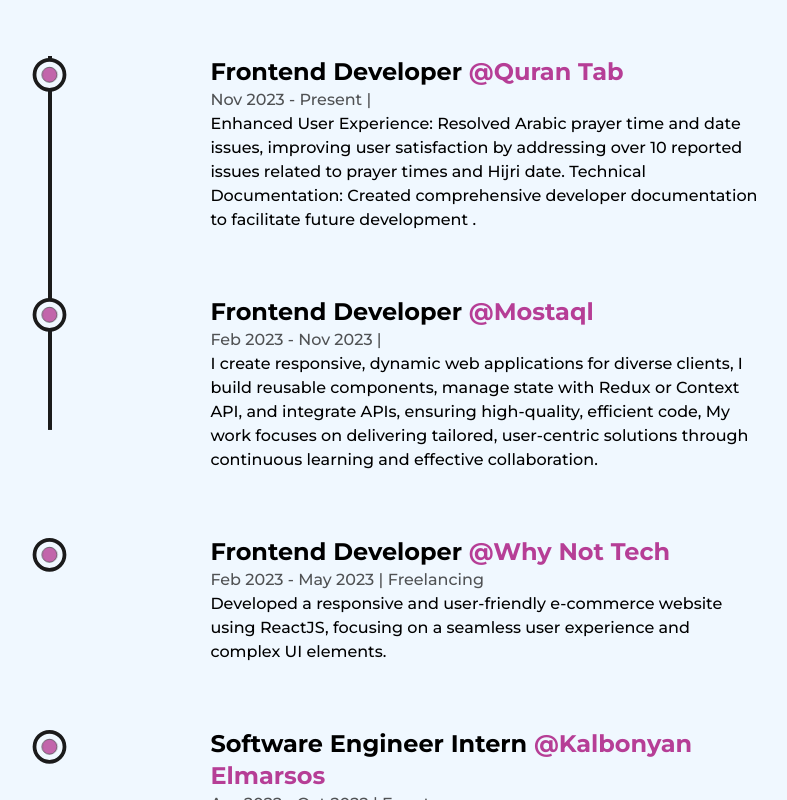
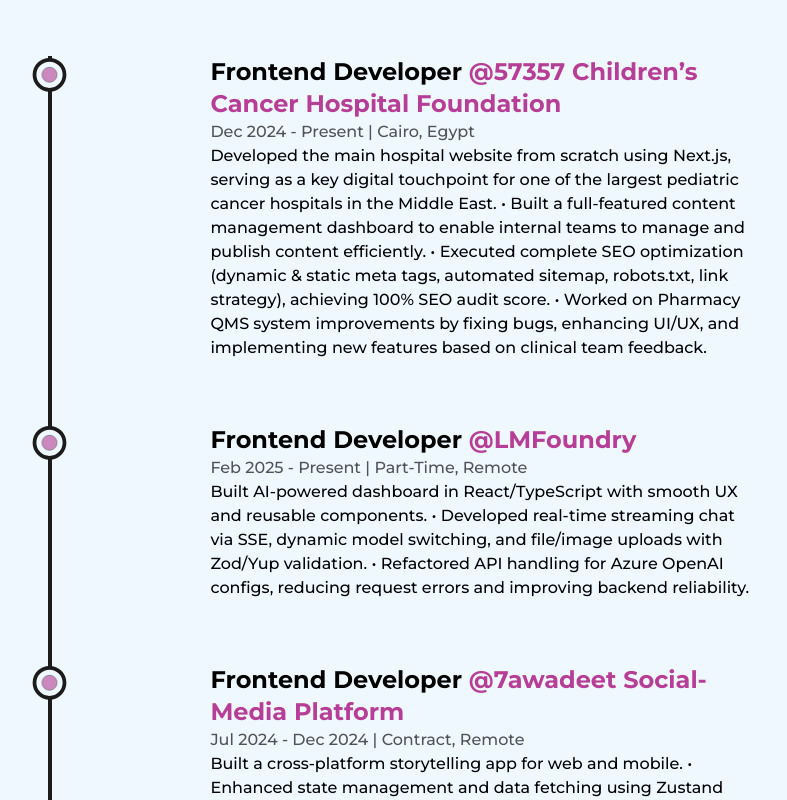
Before and after one commit to ahmedhanydev/nextjs-portfolio, a Next.js app: page /about in a window 1280 px wide. Shown: the part 2200-3000 px from the top of the page, without its empty margins (172-959 px from the left). Built offline with nearby package versions, Linux system fonts and the light colour scheme.

Commit message:
Add experience data for various frontend development roles in JSON format

```diff
--- a/src/app/page.tsx
+++ b/src/app/page.tsx
@@ -38,7 +38,7 @@
             </p>
             <div className="mt-2 flex items-center justify-center self-center lg:self-center">
               <Link
-                href="/Ahmed Hany Cv Frontend Developer.pdf"
+                href="/Ahmed Hany Frontend CV.pdf"
                 target="_blank"
                 rel="noopener noreferrer"
                 className="flex items-center bg-dark text-light p-2.5 px-6 rounded-lg text-lg font-semibold hover:bg-light hover:text-dark border-2 border-solid border-transparent hover:border-dark dark:text-dark dark:bg-light hover:dark:text-light hover:dark:bg-dark hover:dark:border-light md:p-2 md:px-4 md:text-base"
--- a/src/components/Experience.tsx
+++ b/src/components/Experience.tsx
@@ -3,6 +3,7 @@
 import { motion, useScroll } from "framer-motion";
 import { useRef } from "react";
 import LiIcon from "./LiIcon";
+import experienceData from "@/data/experience.json";
 
 type DetailsProps = {
   position: string;
@@ -12,6 +13,9 @@
   address: string;
   work: string;
 };
+
+const typedExperienceData = experienceData as DetailsProps[];
+
 const Details = ({
   position,
   company,
@@ -71,44 +75,17 @@
           className="absolute left-9 top-0 w-[4px] h-full bg-dark origin-top dark:bg-light md:w-[2px] md:left-[30px] xs:left-[20px]"
         />
         <ul className="w-full flex flex-col items-start justify-between ml-4  xs:ml-2 ">
-          <Details
-            position="Frontend Developer"
-            company="Quran Tab"
-            companyLink="https://chromewebstore.google.com/detail/quran-tab/afaihcdgkjebgabomemccdneglknjkdd?hl=en"
-            time="Nov 2023 - Present"
-            address=""
-            work="Enhanced User Experience: Resolved Arabic prayer time and date issues, improving user satisfaction by
-            addressing over 10 reported issues related to prayer times and Hijri date.
-            Technical Documentation: Created comprehensive developer documentation to facilitate future
-            development .
-            "
-          />
-          <Details
-            position="Frontend Developer"
-            company="Mostaql"
-            companyLink=""
-            time="Feb 2023 - Nov 2023"
-            address=""
-            work="I create responsive, dynamic web applications for diverse clients, I build reusable components, manage state with Redux or Context API, and integrate APIs, ensuring high-quality, efficient code, My work focuses on delivering tailored, user-centric solutions through continuous learning and effective collaboration."
-          />
-          <Details
-            position="Frontend Developer"
-            company="Why Not Tech"
-            companyLink="https://www.whynot-tech.com/"
-            time="Feb 2023 - May 2023"
-            address="Freelancing"
-            work="Developed a responsive and user-friendly e-commerce website using ReactJS, focusing on a seamless user experience and complex UI elements."
-          />
-          <Details
-            position="Software Engineer Intern"
-            company="Kalbonyan Elmarsos"
-            companyLink="https://www.linkedin.com/company/%D9%83%D8%A7%D9%84%D8%A8%D9%86%D9%8A%D8%A7%D9%86-%D8%A7%D9%84%D9%85%D8%B1%D8%B5%D9%88%D8%B5/"
-            time="Apr 2022 - Oct 2022"
-            address="Egypt"
-            work="This is an online internship with mentoring from senior software engineers,
-                  Gives me learning tasks that sculpted my software and programming skill,
-                  During this Internship I do about 6 projects now and taken 15 Project-Based courses."
-          />
+          {typedExperienceData.map((item) => (
+            <Details
+              key={item.company + item.time}
+              position={item.position}
+              company={item.company}
+              companyLink={item.companyLink}
+              time={item.time}
+              address={item.address}
+              work={item.work}
+            />
+          ))}
         </ul>
       </div>
     </div>
--- /dev/null
+++ b/src/data/experience.json
@@ -0,0 +1,58 @@
+[
+    {
+    "position": "Frontend Developer",
+    "company": "57357 Children’s Cancer Hospital Foundation ",
+    "companyLink": "https://www.57357.org ",
+    "time": "Dec 2024 - Present",
+    "address": "Cairo, Egypt",
+  "work":"Developed the main hospital website from scratch using Next.js, serving as a key digital touchpoint for one of the largest pediatric cancer hospitals in the Middle East.\n• Built a full-featured content management dashboard to enable internal teams to manage and publish content efficiently.\n• Executed complete SEO optimization (dynamic & static meta tags, automated sitemap, robots.txt, link strategy), achieving 100% SEO audit score.\n• Worked on Pharmacy QMS system improvements by fixing bugs, enhancing UI/UX, and implementing new features based on clinical team feedback."
+},
+{
+  "position": "Frontend Developer",
+  "company": "LMFoundry",
+  "companyLink": "https://www.lmfoundry.com/",
+  "time": "Feb 2025 - Present",
+  "address": "Part-time, Remote",
+  "work": "Built AI-powered dashboard in React/TypeScript with smooth UX and reusable components.\n• Developed real-time streaming chat via SSE, dynamic model switching, and file/image uploads with Zod/Yup validation.\n• Refactored API handling for Azure OpenAI configs, reducing request errors and improving backend reliability."
+},
+{
+  "position": "Frontend Developer",
+  "company": "7awadeet Social-media Platform",
+  "companyLink": "https://play.google.com/store/apps/details?id=com.hawadeet.app&hl=en",
+  "time": "Jul 2024 - Dec 2024",
+  "address": "Contract, Remote",
+  "work": "Built a cross-platform storytelling app for web and mobile.\n• Enhanced state management and data fetching using Zustand and React Query for a seamless user experience.\n• Created a scalable and reusable UI library using NativeWind and Glue Stack UI to accelerate development and maintain design consistency.\n• Set up coherent navigation structures using Expo Router (mobile) and Next.js App Router (web)."
+},
+  {
+    "position": "Frontend Developer",
+    "company": "Quran Tab",
+    "companyLink": "https://chromewebstore.google.com/detail/quran-tab/afaihcdgkjebgabomemccdneglknjkdd?hl=en",
+    "time": "Nov 2023 - Present",
+    "address": "",
+    "work": "Enhanced User Experience: Resolved Arabic prayer time and date issues, improving user satisfaction by addressing over 10 reported issues related to prayer times and Hijri date. Technical Documentation: Created comprehensive developer documentation to facilitate future development."
+  },
+{
+  "position": "Frontend Developer",
+  "company": "Mostaql",
+  "companyLink": "",
+  "time": "Feb 2023 - Nov 2023",
+  "address": "",
+  "work": "Delivered multiple production-grade freelance projects across diﬀerent industries including fintech, accounting, video portfolios, and branding.\n• Worked with modern frontend stacks (Next.js, Tailwind CSS, Zustand, React Query) and integrated CMS, localization, and API-driven backends.\n• Key projects include: LitePay (virtual card platform), Jazr.io (restaurant accounting), Brand Leveling, and Aliyn (see Projects section).\n• Also contributed to localized platforms and portfolio sites: Social Magic Agency, FAWZY Portfolio, Microshabab, and Smartgamesapp — with a focus on UI enhancement, media optimization, and performance tuning."
+},
+  {
+    "position": "Frontend Developer",
+    "company": "Why Not Tech",
+    "companyLink": "https://www.whynot-tech.com/",
+    "time": "Feb 2023 - May 2023",
+    "address": "Freelancing",
+    "work": "Developed a responsive and user-friendly e-commerce website using ReactJS, focusing on a seamless user experience and complex UI elements."
+  },
+  {
+    "position": "Software Engineer Intern",
+    "company": "Kalbonyan Elmarsos",
+    "companyLink": "https://www.linkedin.com/company/%D9%83%D8%A7%D9%84%D8%A8%D9%86%D9%8A%D8%A7%D9%86-%D8%A7%D9%84%D9%85%D8%B1%D8%B5%D9%88%D8%B5/",
+    "time": "Apr 2022 - Oct 2022",
+    "address": "Egypt",
+    "work": "This is an online internship with mentoring from senior software engineers, Gives me learning tasks that sculpted my software and programming skill, During this Internship I do about 6 projects now and taken 15 Project-Based courses."
+  }
+]
```
Also changed, not shown: 2 other files (tests, documents, lock files or other folders).
